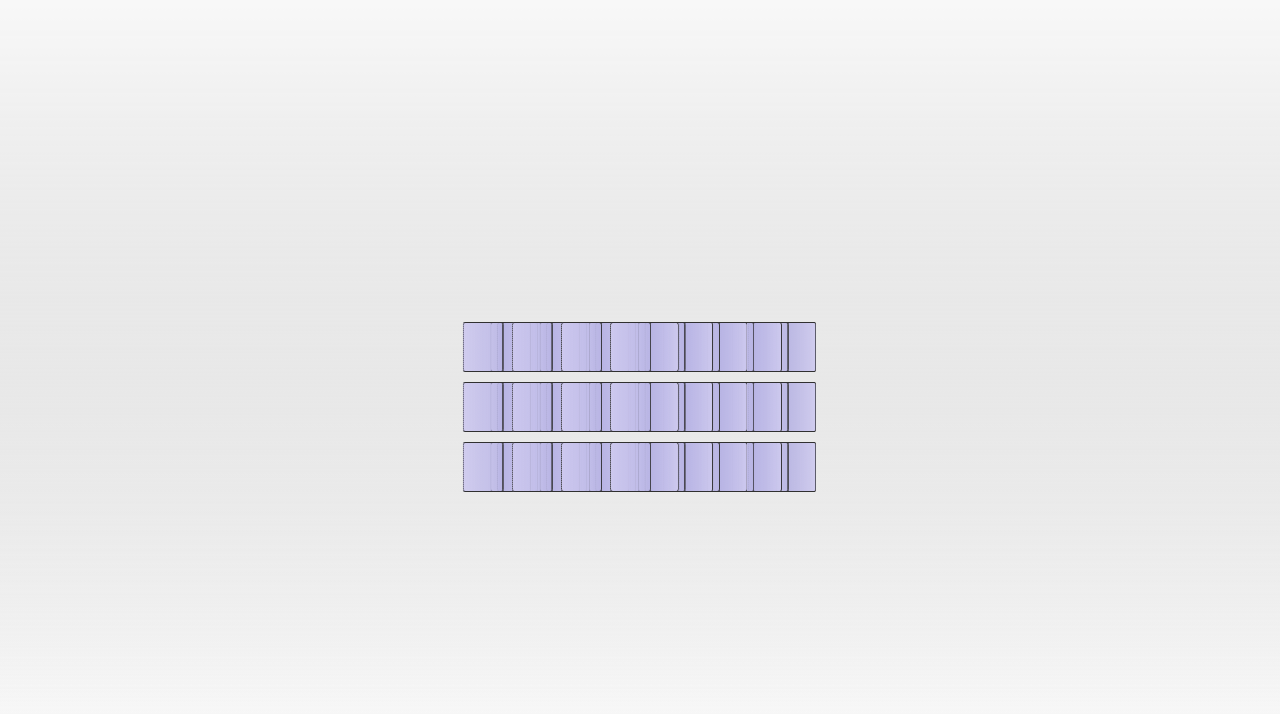
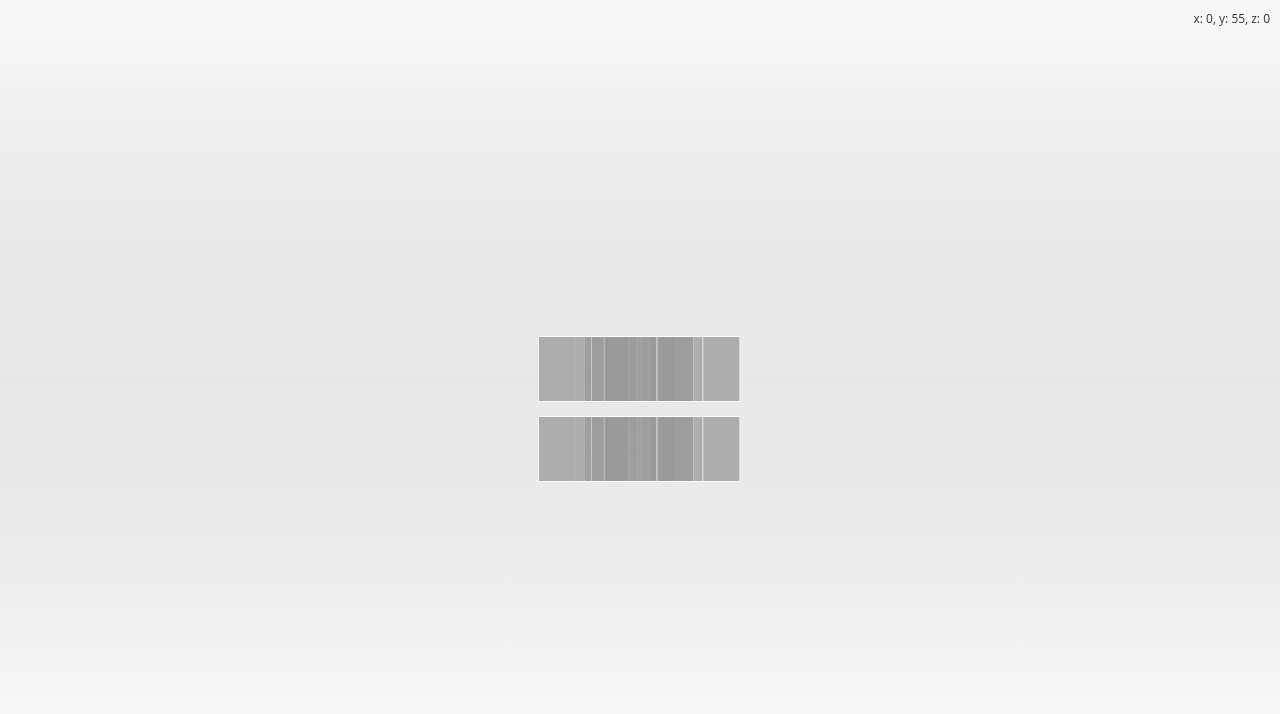
Before and after one commit to ashelkov/3d-cubes, a React app: page / in a window 1280 px wide. Shown: the top 714 px of the page. Built offline with nearby package versions, Linux system fonts and the light colour scheme; a web font is replaced by a local one.

Commit message:
handle cube rotation

```diff
--- a/package.json
+++ b/package.json
@@ -22,6 +22,7 @@
     "babel-cli": "^6.26.0",
     "babel-core": "^6.26.0",
     "babel-loader": "^7.1.2",
+    "babel-plugin-transform-class-properties": "^6.24.1",
     "babel-preset-env": "^1.6.0",
     "babel-preset-react": "^6.24.1",
     "clean-webpack-plugin": "^0.1.17",
@@ -41,6 +42,7 @@
     "classnames": "^2.2.5",
     "react": "^16.0.0",
     "react-dom": "^16.0.0",
+    "react-motion": "^0.5.2",
     "recompose": "^0.26.0"
   },
   "repository": {
--- a/src/components/Cube.js
+++ b/src/components/Cube.js
@@ -15,9 +15,11 @@ const Cube = ({
   posY,
   posZ,
   getSideStyle,
+  rotationMode,
+  rotation,
 }) => (
   <div
-    className={cn('cube-container', { animate })}
+    className={cn('cube-container', { animate, rotationMode })}
     style={cubeStyle}
   >
     <div className="back side"
@@ -38,16 +40,15 @@ const Cube = ({
 export default compose(
   defaultProps({
     size: 5,
-    viewAngle: 55,
     animate: false,
     posX: 0,
     posY: 0,
     posZ: 0,
   }),
-  withProps(({ viewAngle, size, posX, posY, posZ, zIndex }) => {
+  withProps(({ size, posX, posY, posZ, zIndex, rotation }) => {
     return {
       cubeStyle: {
-        transform: `rotateX(0) rotateY(${viewAngle}deg) rotateZ(0)`,
+        transform: `rotateX(${rotation.x}deg) rotateY(${rotation.y}deg) rotateZ(${rotation.z}deg)`,
         width: `${size}em`,
         height: `${size}em`,
         zIndex: zIndex,
--- a/src/components/Cube.scss
+++ b/src/components/Cube.scss
@@ -1,25 +1,28 @@
 .cube-container {
   transform-style: preserve-3d;
   position: absolute;
+  transition: transform .35s linear;
 
-  &.animate {
-    animation: rotate 10s infinite linear;
+  &.rotationMode {
+    .side {
+      background: none;
+      border: 1px dotted #303030;
+    }
   }
 }
 
 .side {
   position: absolute;
-  border: 1px solid #303030;
+  border: 1px solid white;
   width: 100%;
   height: 100%;
-  border-radius: 3px;
-  opacity: 1;
-  background: rgba(133, 122, 246, 0.8);
-  background: linear-gradient(to right, rgba(168, 165, 220, 0.52) 0%, rgb(221, 216, 246) 150%);
-  background: -webkit-linear-gradient(to right, rgba(168, 165, 220, 0.52) 0%, rgb(221, 216, 246) 150%);
+  opacity: .5;
+  background: #999;
+  user-select: none;
+  user-drag: none;
 
-  &.back {
-    border: 1px dotted #303030;
+  &:hover {
+    background-color: orange;
   }
 }
 
--- a/src/components/HyperCube.js
+++ b/src/components/HyperCube.js
@@ -1,18 +1,66 @@
-import React from 'react';
-// recompose
-import compose from 'recompose/compose';
-import defaultProps from 'recompose/defaultProps';
+import React, { Component } from 'react';
 // components
 import Cube from './Cube';
+// utils
+import throttle from 'lodash/throttle';
+// styles
+import cn from 'classnames';
 import './HyperCube.scss';
 
-const HyperCube = ({
-  depth,
-  width,
-  height,
-  size,
-  margin, // 0..1
-}) => {
+class HyperCube extends Component {
+  constructor() {
+    super();
+    this.state = {
+      posXY: null,
+      rotationMode: false,
+      rotation: { x: 0, y: 55, z: 0 },
+    };
+    this.onMouseMoveThrottled = throttle(this.handleMouseMove, 100);
+  }
+
+  componentDidMount() {
+    window.addEventListener('mouseup', this.handleMouseUp);
+    window.addEventListener('mousemove', this.onMouseMoveThrottled);
+  }
+
+  componentWillUnmount() {
+    window.removeEventListener('mouseup', this.handleMouseUp);
+    window.removeEventListener('mousemove', this.onMouseMoveThrottled);
+  }
+
+  handleMouseDown = (e) => {
+    this.setState({
+      rotationMode: true,
+      posXY: { x: e.clientX, y :e.clientY }
+    });
+  };
+
+  handleMouseUp = () => {
+    this.setState({ rotationMode: false });
+  };
+
+  handleMouseMove = (e) => {
+    const { rotationMode, posXY, rotation } = this.state;
+    const SENSIVITY = 2;
+    if (rotationMode) {
+      const shiftX = e.clientX - posXY.x;
+      const shiftY = e.clientY - posXY.y;
+      const degX = Math.round(shiftY/window.innerHeight*100*SENSIVITY);
+      const degY = Math.round(shiftX/window.innerWidth*100*SENSIVITY);
+      this.setState({
+        posXY: { x: e.clientX, y: e.clientY },
+        rotation: {
+          x: rotation.x - degX,
+          y: rotation.y + degY,
+          z: rotation.z,
+        },
+      });
+    }
+  };
+
+  render() {
+    const { depth, width, height, size, margin, rotationMode } = this.props;
+    const { rotation } = this.state;
     const cubes = [];
 
     for (let y = 0; y < height; y++) {
@@ -26,25 +74,31 @@ const HyperCube = ({
               posZ={z-width*(1+margin)/2 + margin*(z+1)}
               size={size}
               zIndex={(10-y)*100 + (100-x) + z}
+              rotationMode={rotationMode}
+              rotation={rotation}
             />
           );
-      };
-    };
+        }
+      }
+    }
+
+    return (
+      <div className="hypercube-container" onMouseDown={this.handleMouseDown}>
+        {cubes}
+        <div className="rotation-inspector">
+          x: {rotation.x}, y: {rotation.y}, z: {rotation.z}
+        </div>
+      </div>
+    )
+  }
+}
+
+HyperCube.defaultProps = {
+  depth: 2,
+  width: 2,
+  height: 2,
+  size: 4,
+  margin: 0.25,
 };
 
-  return (
-    <div className="hypercube-container">
-      {cubes}
-    </div>
-  )
-};
-
-export default compose(
-  defaultProps({
-    depth: 5,
-    width: 4,
-    height: 3,
-    size: 3,
-    margin: 0.25,
-  }),
-)(HyperCube);
+export default HyperCube;
--- a/src/components/HyperCube.scss
+++ b/src/components/HyperCube.scss
@@ -1,3 +1,10 @@
 .hypercube-container {
 
+  .rotation-inspector {
+    position: absolute;
+    top: 0;
+    right: 0;
+    padding: 10px;
+    font-size: 12px;
+  }
 }
```
Also changed, not shown: .babelrc, 1 other file (tests, documents, lock files or other folders). Lines whose indentation alone changed are shown as unchanged.
